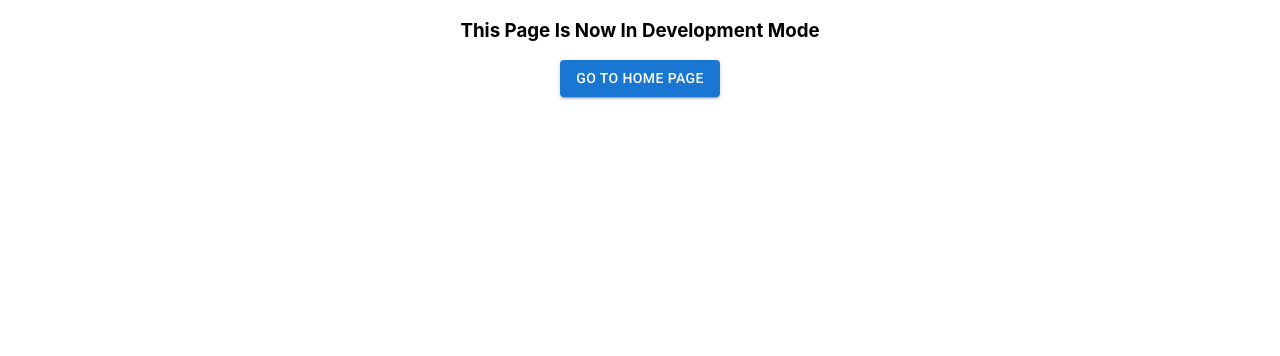
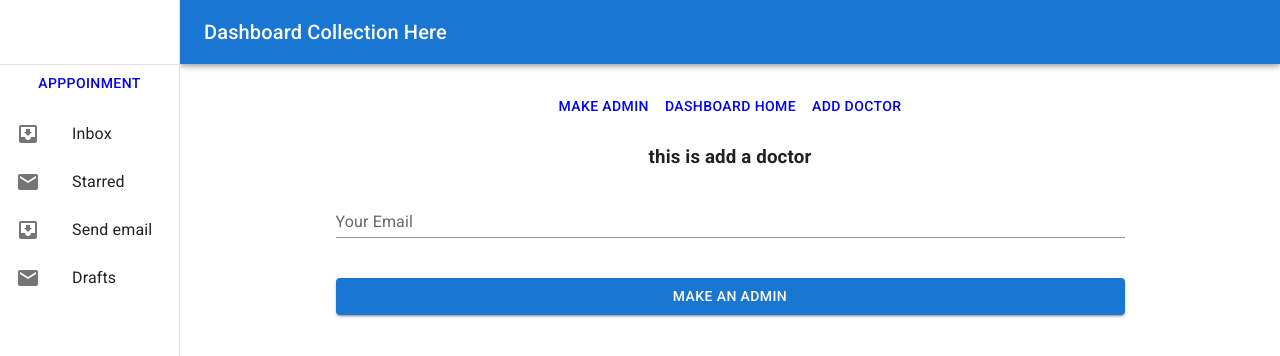
Before and after one commit to codeCampWithSifat/doctor-portal-client-side, a React (Create React App) app: page /dashboard/addDoctor in a window 1280 px wide. Shown: the top 356 px of the page. Built offline with nearby package versions, Linux system fonts and the light colour scheme; no server answers; sample sign-in values are in the browser's storage.

Commit message:
allah is almighty

```diff
--- a/src/App.js
+++ b/src/App.js
@@ -8,6 +8,9 @@ import Register from "./Pages/Login/Register/Register";
 import AuthProvider from "./context/AuthProvider/AuthProvider";
 import PrivateRoute from "./Pages/Login/PrivateRoute/PrivateRoute";
 import Dashboard from "./Pages/Dashboard/Dashboard/Dashboard";
+import MakeAdmin from "./Pages/Dashboard/MakeAdmin/MakeAdmin";
+import DashboardHome from "./Pages/Dashboard/DashboardHome/DashboardHome";
+import AddDoctor from "./Pages/Dashboard/AddDoctor/AddDoctor";
 
 function App() {
   return (
@@ -26,13 +29,11 @@ function App() {
               }
             />
             <Route
-              path="/dashboard"
-              element={
-                <PrivateRoute>
-                  <Dashboard />
-                </PrivateRoute>
-              }
-            />
+              path="/dashboard" element={<PrivateRoute> <Dashboard /></PrivateRoute>}>
+              <Route path="/dashboard/makeAdmin" element={<MakeAdmin/>}/>
+              <Route path="/dashboard/dashboardHome" element={<DashboardHome/>}/>
+              <Route path="/dashboard/addDoctor" element={<AddDoctor/>}/>
+            </Route>
             <Route path="/login" element={<Login />} />
             <Route path="/register" element={<Register />} />
             <Route path="*" element={<NotFound />} />
--- /dev/null
+++ b/src/Pages/Dashboard/AddDoctor/AddDoctor.js
@@ -0,0 +1,33 @@
+import React, { useState } from "react";
+import TextField from "@mui/material/TextField";
+import { Button } from "@mui/material";
+
+const AddDoctor = () => {
+  const [email, setEmail] = useState("");
+  const handleOnBlur = e => {
+    setEmail(e.target.value)
+  }
+  const handleAdminSubmit = (e) => {
+    e.preventDefault();
+  };
+  return (
+    <div>
+      <h3>this is add a doctor</h3>
+      <form onSubmit={handleAdminSubmit}>
+        <TextField
+          sx={{ width: "75%" }}
+          label="Your Email"
+          variant="standard"
+          type="email"
+          name="email"
+          onBlur={handleOnBlur}
+        />
+        <Button sx={{ width: "75%", mt: 5 }} type="submit" variant="contained">
+          Make An Admin
+        </Button>
+      </form>
+    </div>
+  );
+};
+
+export default AddDoctor;
--- a/src/Pages/Dashboard/Dashboard/Dashboard.js
+++ b/src/Pages/Dashboard/Dashboard/Dashboard.js
@@ -20,14 +20,16 @@ import Calander from "../../Shared/Calander/Calander";
 import { Button, Grid } from "@mui/material";
 import { useState } from "react";
 import Appoinmentess from "../Appoinmentss/Appoinmentess";
-import { Link } from "react-router-dom";
+import { Link, Outlet } from "react-router-dom";
+import { BrowserRouter as Router, Routes, Route } from "react-router-dom";
+import DashboardHome from "../DashboardHome/DashboardHome";
+import MakeAdmin from "../MakeAdmin/MakeAdmin";
 
 const drawerWidth = 180;
 
 function Dashboard(props) {
   const { window } = props;
   const [mobileOpen, setMobileOpen] = React.useState(false);
-  const [date, setDate] = useState(new Date());
 
   const handleDrawerToggle = () => {
     setMobileOpen(!mobileOpen);
@@ -37,9 +39,10 @@ function Dashboard(props) {
     <div>
       <Toolbar />
       <Divider />
-      <Link to="/appoinment" style={{ textDecoration: "none", color: "black" }}>
+      <Link to="/appoinment" style={{ textDecoration: "none", color: "blue" }}>
         <Button color="inherit">Apppoinment</Button>
       </Link>
+
       <List>
         {["Inbox", "Starred", "Send email", "Drafts"].map((text, index) => (
           <ListItem key={text} disablePadding>
@@ -130,16 +133,28 @@ function Dashboard(props) {
         }}
       >
         <Toolbar />
-        <Typography paragraph>
-          <Grid container spacing={2}>
-            <Grid item xs={12} md={6}>
-              <Calander date={date} setDate={setDate}></Calander>
-            </Grid>
-            <Grid item xs={12} md={6}>
-              <Appoinmentess date={date}></Appoinmentess>
-            </Grid>
-          </Grid>
-        </Typography>
+
+        <div className="admin-board">
+          <Link
+            to="/dashboard/makeAdmin"
+            style={{ textDecoration: "none", color: "blue" }}
+          >
+            <Button color="inherit">Make Admin</Button>
+          </Link>
+          <Link
+            to="/dashboard/dashboardHome"
+            style={{ textDecoration: "none", color: "blue" }}
+          >
+            <Button color="inherit">Dashboard Home</Button>
+          </Link>
+          <Link
+            to="/dashboard/addDoctor"
+            style={{ textDecoration: "none", color: "blue" }}
+          >
+            <Button color="inherit">Add Doctor</Button>
+          </Link>
+        </div>
+        <Outlet />
       </Box>
     </Box>
   );
--- /dev/null
+++ b/src/Pages/Dashboard/DashboardHome/DashboardHome.js
@@ -0,0 +1,21 @@
+import { Grid } from "@mui/material";
+import React, { useState } from "react";
+import Calander from "../../Shared/Calander/Calander";
+import Appoinmentess from "../Appoinmentss/Appoinmentess";
+
+const DashboardHome = () => {
+  const [date, setDate] = useState(new Date());
+
+  return (
+    <Grid container spacing={2}>
+      <Grid item xs={12} md={6}>
+        <Calander date={date} setDate={setDate}></Calander>
+      </Grid>
+      <Grid item xs={12} md={6}>
+        <Appoinmentess date={date}></Appoinmentess>
+      </Grid>
+    </Grid>
+  );
+};
+
+export default DashboardHome;
--- /dev/null
+++ b/src/Pages/Dashboard/MakeAdmin/MakeAdmin.js
@@ -0,0 +1,11 @@
+import React from 'react'
+
+const MakeAdmin = () => {
+  return (
+    <div>
+      <h2>this is MakeAdmin component</h2>
+    </div>
+  )
+}
+
+export default MakeAdmin
--- a/src/hooks/useFirebase.js
+++ b/src/hooks/useFirebase.js
@@ -25,10 +25,12 @@ const useFirebase = () => {
     const googleProvider = new GoogleAuthProvider();
     signInWithPopup(auth, googleProvider)
       .then((result) => {
-        setUser(result.user);
+        const user = result.user
+        setUser(user);
         const from = location.state?.from?.pathname || "/";
         navigate(from, { replace: true });
         setAuthError("")
+        saveUser(user.email, user.displayName, 'PUT')
       })
       .catch((error) => {
         setAuthError(error.message);
@@ -40,10 +42,11 @@ const useFirebase = () => {
     setIsLoading(true);
     createUserWithEmailAndPassword(auth, email, password)
       .then((userCredential) => {
-        // Signed in
-        // console.log(userCredential)
+        // save user in the data base
+        saveUser(email, name, "POST")
+
+
         const newUser = {email , displayName : name};
-
         setUser(newUser)
         updateProfile(auth.currentUser, {
           displayName: name,
@@ -106,6 +109,18 @@ const useFirebase = () => {
       .finally(() => setIsLoading(false));
   };
 
+  const saveUser = (email,displayName, method) => {
+    const user = {email, displayName};
+    fetch(`http://localhost:5000/users`,{
+      method: method,
+      headers : {
+        "Content-Type" : "application/json"
+      },
+      body : JSON.stringify(user)
+    })
+    .then()
+  };
+
   return {
     user,
     registerUser,
```
